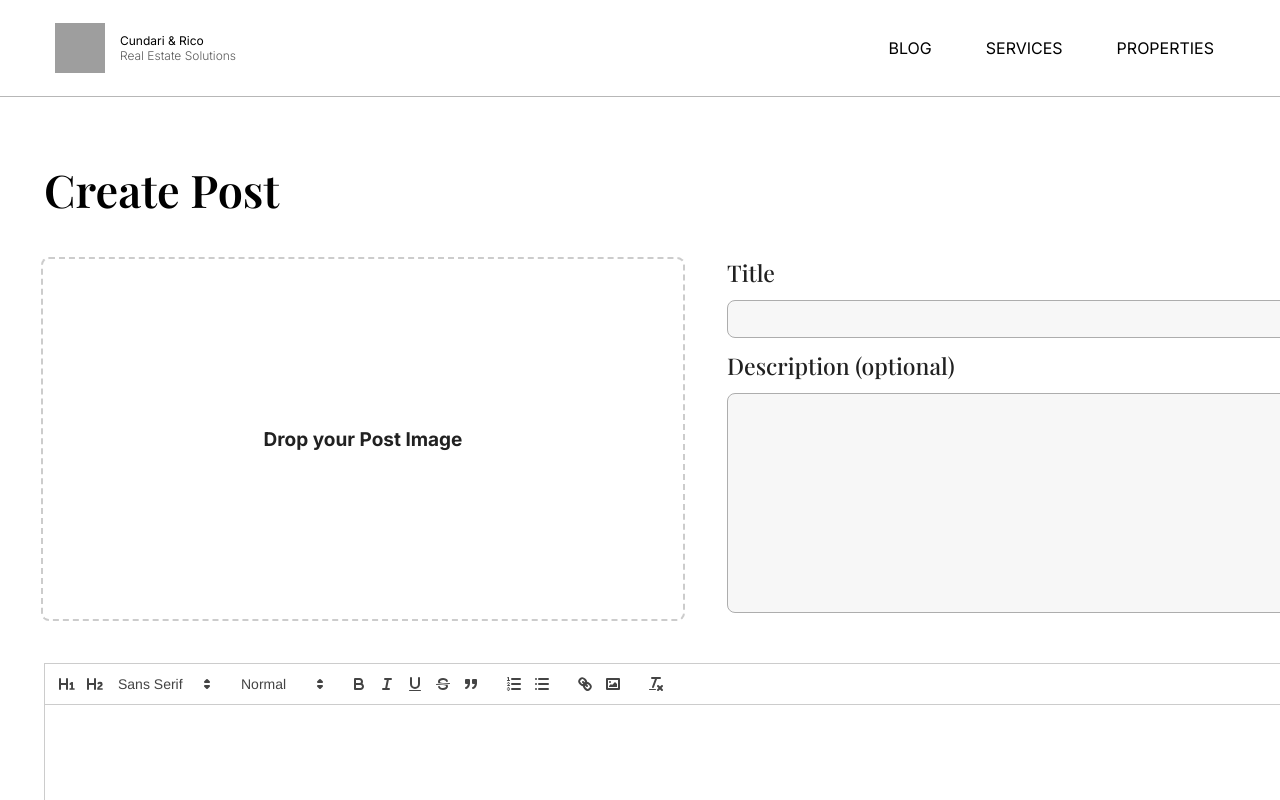
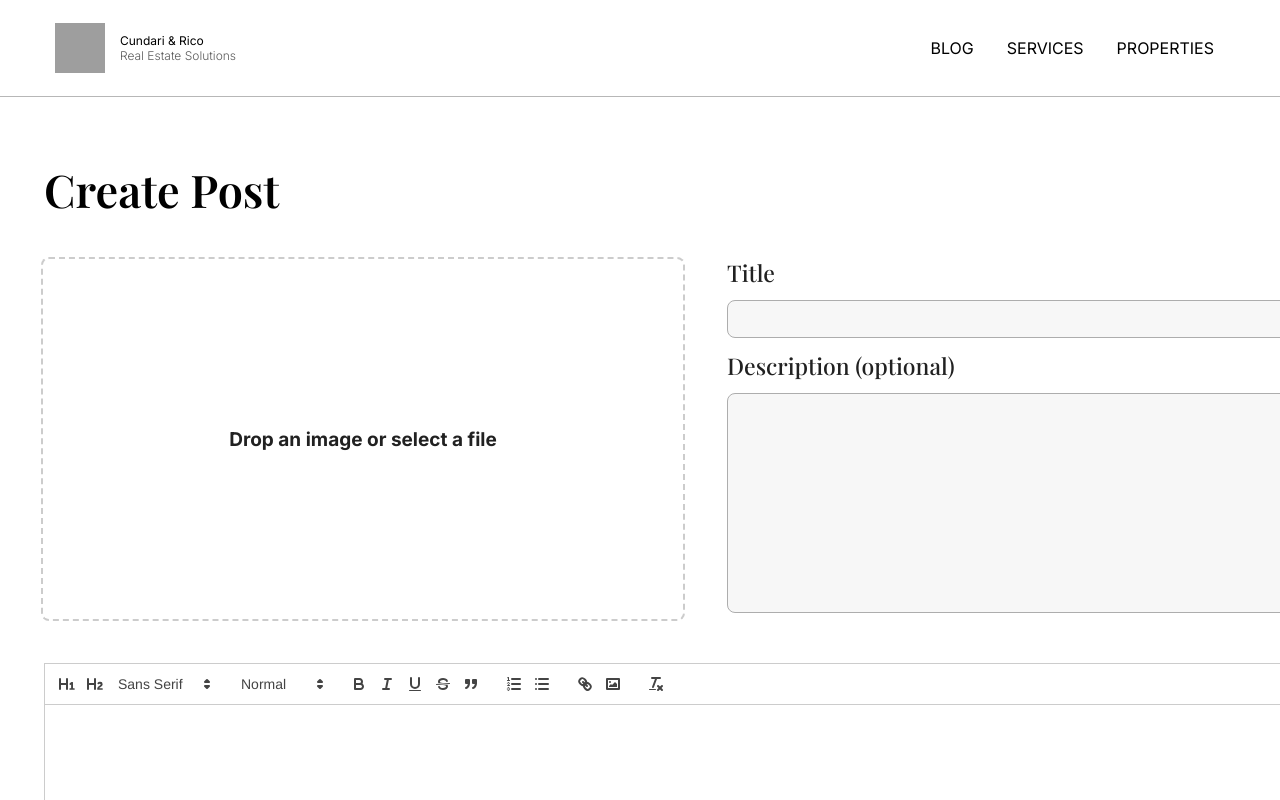
Before and after one commit to nvdvlp/blog-cundari---rico-real-estate-solutions, a Next.js app in the folder blog-app/: page /CreatePost in a window 1280 px wide. Shown: the top 800 px of the page. Built offline with nearby package versions, Linux system fonts and the light colour scheme; grey boxes are pictures that could not be loaded; a web font is replaced by a local one.

Commit message:
header side changes

```diff
--- a/blog-app/app/CreatePost/page.jsx
+++ b/blog-app/app/CreatePost/page.jsx
@@ -143,7 +143,7 @@ export default function CreatePost() {
                 {draggedImage ? (
                             <img src={draggedImage} alt="Uploaded"/>
                         ) : (
-                            <p class='dropText'>Drop your Post Image</p>
+                            <p class='dropText'>Drop an image or select a file</p>
                         )}
                 </div>
 
--- a/blog-app/app/components/Header.css
+++ b/blog-app/app/components/Header.css
@@ -38,10 +38,15 @@ header {
     color: #5C5C5C;
 }
 
+nav {
+    padding-right: 66px;
+}
 
 ul {
+    width: 100%;
     display: flex;
     flex-direction: row;
+    justify-content: space-between;
     list-style-type: none;
     padding: 0;
     margin: 0;
@@ -49,8 +54,16 @@ ul {
 }
 
 a {
-    margin-top: ;
     text-decoration: none;
     color: #000000;
-    padding-left:54px;
+    padding-bottom: 5px;
+    position: relative;
 }
+
+.active a {
+    border-bottom: 1px solid #89834D;
+}
+
+a {
+    transition: border-bottom 0.3s ease;
+}
--- a/blog-app/app/components/Header.jsx
+++ b/blog-app/app/components/Header.jsx
@@ -1,10 +1,12 @@
-// home and header page
-
+'use client';
 //link for connect the routes
+import { usePathname } from 'next/navigation';
 import Link from 'next/link';
 import './Header.css'
 
 export default function Header(){
+    const pathname = usePathname();
+
     return(
         <header>
             <div class='brandContainer'>
@@ -13,24 +15,20 @@ export default function Header(){
                     <h2 class='cudariRico'>Cundari & Rico</h2>
                     <h2 class='realState'>Real Estate Solutions</h2>
                 </div>
-                {/* <h2>
-                    Whether you're looking to purchase your dream home or sell your current property,
-                    we can help you navigate the process smoothly.
-                </h2> */}
             </div>
             <nav>
                 <ul>
-                    <li>
-                        <Link href="../CreatePost">
+                    <li className={pathname === '/postPage' ? 'active' : ''}>
+                        <Link href="/postPage">
                             BLOG
                         </Link>
                     </li>
-                    <li>
+                    <li className={pathname === '/about' ? 'active' : ''}>
                         <Link href="/about">
                             SERVICES
                         </Link>
                     </li>
-                    <li>
+                    <li className={pathname === '/contact' ? 'active' : ''}>
                         <Link href="/contact">
                             PROPERTIES
                         </Link>
```
